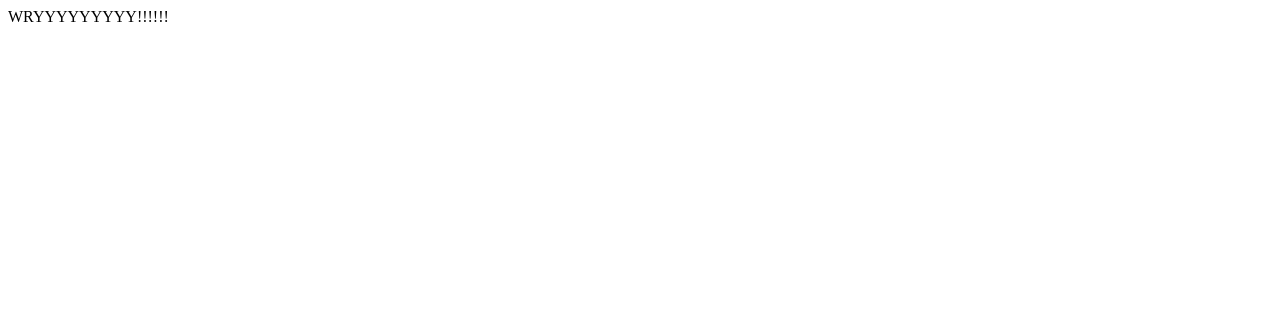
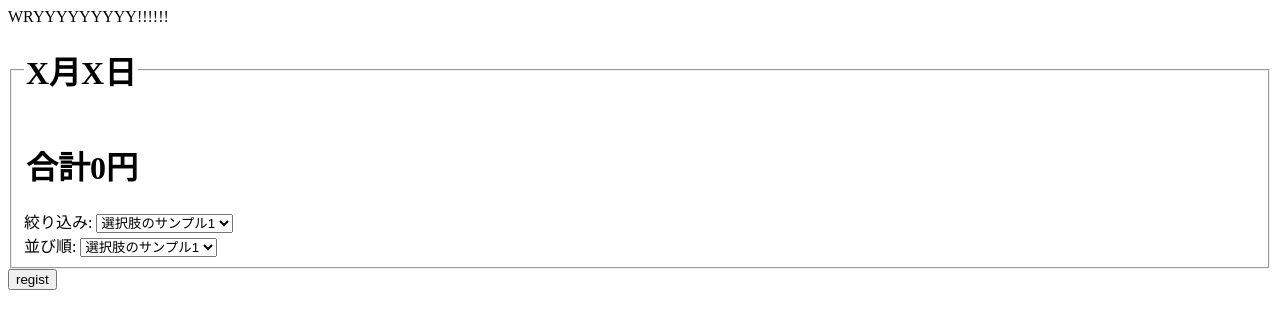
Before and after one commit to chum-g/py_kakeibo, a Django app: page /kakeibo/1/ in a window 1280 px wide. Before the commit the part shown is almost empty. Shown: the top 329 px of the page. Run offline with Django 4.2, Linux system fonts and the light colour scheme.

Commit message:
日別一覧画面作成

```diff
--- a/py_kakeibo/kakeibo/templates/kakeibo/detail_month.html
+++ b/py_kakeibo/kakeibo/templates/kakeibo/detail_month.html
@@ -1 +1,32 @@
 {{ item }}
+<!-- http://localhost:8000/kakeibo/2023/2/regist/　にアクセスする -->
+<form action="{% url 'kakeibo:regist' 2023 2 %}" method="post">
+    <!-- Djangoの機能　csrf対策 -->
+    {% csrf_token %}
+    <fieldset>
+        <legend><h1>X月X日</h1></legend>
+        <legend><h1>合計0円</h1></legend>
+        {% if error_message %}<p><strong>{{ error_message }}</strong></p>{% endif %}
+        <div>
+            絞り込み:
+            <select name="fillter">
+                <option>選択肢のサンプル1</option>
+                <option>選択肢のサンプル2</option>
+                <option>選択肢のサンプル3</option>
+            </select>
+        </div>
+        <div>
+            並び順:
+            <select name="sort">
+                <option>選択肢のサンプル1</option>
+                <option>選択肢のサンプル2</option>
+                <option>選択肢のサンプル3</option>
+            </select>
+        </div>
+        {% for choice in question.choice_set.all %}
+            <input type="radio" name="choice" id="choice{{ forloop.counter }}" value="{{ choice.id }}">
+            <label for="choice{{ forloop.counter }}">{{ choice.choice_text }}</label><br>
+        {% endfor %}
+    </fieldset>
+    <input type="submit" value="regist">
+</form>
--- a/py_kakeibo/kakeibo/urls.py
+++ b/py_kakeibo/kakeibo/urls.py
@@ -2,12 +2,15 @@ from django.urls import path
 
 from . import views
 
+app_name = 'kakeibo'
+# http://localhost:8000/kakeibo/~で表示するurlたち
 urlpatterns = [
    path('', views.index, name='index'),
-    # ex: /kakeibo/5/
-    path('<int:date>/', views.detail_month, name='detail_month'),
-    # ex: /kakeibo/5/results/
+   # ex: /kakeibo/5/
+   path('<int:date>/', views.detail_month, name='detail'),
+   # ex: /kakeibo/5/results/
    #  path('<int:question_id>/results/', views.results, name='results'),
-    # ex: /kakeibo/5/vote/
+   # ex: /kakeibo/5/vote/
    #  path('<int:question_id>/vote/', views.vote, name='vote'),
+   path('<int:year>/<int:month>/regist/', views.regist, name='regist'),
 ]
--- a/py_kakeibo/kakeibo/views.py
+++ b/py_kakeibo/kakeibo/views.py
@@ -27,3 +27,6 @@ def detail_month(request, date):
     #     raise Http404("Item does not exist")
     # return render(request, 'kakeibo/detail_month.html', {'item': item})
     return render(request, 'kakeibo/detail_month.html', {'item': 'WRYYYYYYYYY!!!!!!'})
+
+def regist(request, year, month): # , amount, memo, name
+    return render(request, 'kakeibo/detail_month.html', {'item': 'WRY.......'})
```
Also changed, not shown: README.md.
